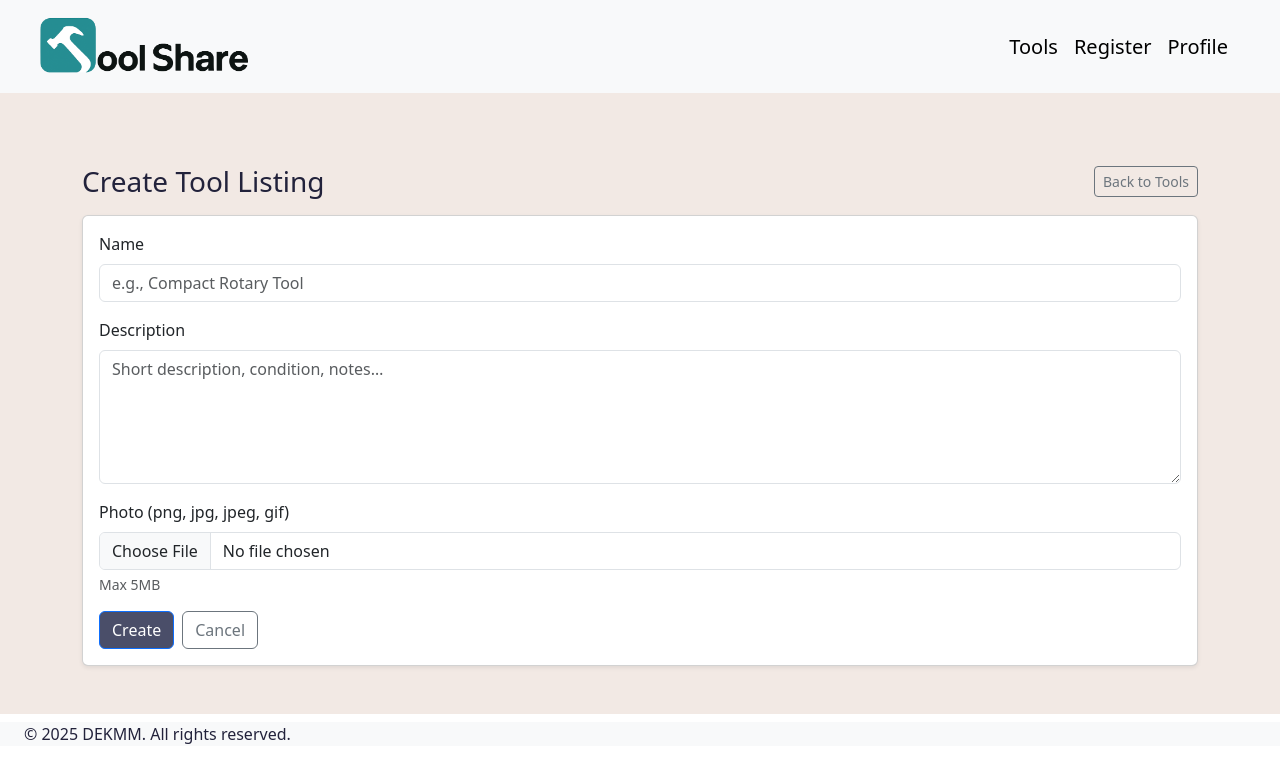
After one commit to eddydesouza/ToolShare, a Flask app: page /tools/new in a window 1280 px wide. The commit adds this page. Shown: the top 783 px of the page. Run offline with Flask 3, Linux system fonts and the light colour scheme.

Commit message:
Implemented create a tool with name description, image, etc. Dedicated tool listings page following current website design. Added tools section to the navbar. Added python-dotenv to the requirements.txt to fix a warning. Added werkzeug utility library to requirements for secure file functionality.

```diff
--- a/app.py
+++ b/app.py
@@ -7,6 +7,8 @@ from search_routes import search_bp
 from tool_routes import tool_bp
 from db import get_db_connection
 from tool_api import tool_api
+from werkzeug.utils import secure_filename
+from datetime import datetime, timezone
 
 # Load environment variables from .env file (optional but helpful for dev)
 load_dotenv()
@@ -22,8 +24,16 @@ app.register_blueprint(tool_api)
 # Stripe Test Mode key
 stripe.api_key = os.getenv('STRIPE_SECRET_KEY', 'sk_test_your_test_key')
 
+# Upload configs for flask/Bootstrap to prevent malicious entries
+app.config['UPLOAD_FOLDER'] = os.path.join('static', 'uploads')
+app.config['MAX_CONTENT_LENGTH'] = 5 * 1024 * 1024  # 5MB
+ALLOWED_EXTENSIONS = {'png', 'jpg', 'jpeg', 'gif'}
+os.makedirs(app.config['UPLOAD_FOLDER'], exist_ok=True)
+
+def allowed_file(filename: str) -> bool:
+    return '.' in filename and filename.rsplit('.', 1)[1].lower() in ALLOWED_EXTENSIONS
+
 # Routes
-
 @app.route('/')
 def index():
     conn = get_db_connection()
@@ -33,7 +43,6 @@ def index():
     cursor.close()
     conn.close()
     return render_template('index.html', artisans=artisans)
-
 
 @app.route('/register_artisan', methods=['GET', 'POST'])
 def register_artisan():
@@ -67,7 +76,6 @@ def register_artisan():
         return redirect(url_for('index'))
 
     return render_template('register_artisan.html')
-
 
 @app.route('/subscribe/<int:artisan_id>', methods=['GET', 'POST'])
 def subscribe(artisan_id):
@@ -142,6 +150,63 @@ def subscribe(artisan_id):
     conn.close()
 
     return render_template('subscribe.html', artisan=artisan)
+@app.route('/tools', methods=['GET'])
+def list_tools():
+    conn = get_db_connection()
+    cursor = conn.cursor(dictionary=True)
+    cursor.execute("""
+        SELECT id, name, description, photo_path, created_at
+        FROM tools
+        ORDER BY created_at DESC
+    """)
+    tools = cursor.fetchall()
+    cursor.close()
+    conn.close()
+    return render_template('tools.html', tools=tools)
+
+@app.route('/tools/new', methods=['GET', 'POST'])
+def create_tool():
+    if request.method == 'POST':
+        name = request.form.get('name', '').strip()
+        description = request.form.get('description', '').strip()
+        owner_id = request.form.get('owner_id', '').strip() or '1'  # fallback to 1
+
+        if not name or not description:
+            flash("Please fill in the name and description.", "danger")
+            return redirect(url_for('create_tool'))
+
+        photo = request.files.get('photo')
+        photo_path = None
+        if photo and photo.filename:
+            if allowed_file(photo.filename):
+                filename = secure_filename(photo.filename)
+                base, ext = os.path.splitext(filename)
+                # fix deprecation warning (use timezone-aware now)
+                filename = f"{base}_{int(datetime.now(timezone.utc).timestamp())}{ext}"
+                save_path = os.path.join(app.config['UPLOAD_FOLDER'], filename)
+                photo.save(save_path)
+                photo_path = f"uploads/{filename}"
+            else:
+                flash("Please upload a valid image (png, jpg, jpeg, gif).", "danger")
+                return redirect(url_for('create_tool'))
+
+        conn = get_db_connection()
+        cursor = conn.cursor()
+        # INSERT now includes owner_id
+        cursor.execute(
+            "INSERT INTO tools (name, description, photo_path, owner_id, created_at) VALUES (%s, %s, %s, %s, NOW())",
+            (name, description, photo_path, owner_id)
+        )
+        conn.commit()
+        cursor.close()
+        conn.close()
+
+        flash("Tool listing created!", "success")
+        return redirect(url_for('list_tools'))
+
+    # GET
+    return render_template('create_tool.html')
+
 
 # Run the app
 if __name__ == '__main__':
--- a/requirements.txt
+++ b/requirements.txt
@@ -1,3 +1,5 @@
+werkzeug
+python-dotenv
 flask
 mysql-connector-python
 selenium
--- a/templates/base.html
+++ b/templates/base.html
@@ -18,7 +18,7 @@
         <span class="visually-hidden">ToolShare</span>
       </a>
       <div class="ms-auto d-flex">
-
+        <a class="navbar-brand" href="{{ url_for('list_tools') }}">Tools</a>
         <a class="navbar-brand" href="{{ url_for('register_artisan') }}">Register</a>
         <a class="navbar-brand" href="{{ url_for('user.profile', user_id=1) }}">Profile</a>
       </div>
--- /dev/null
+++ b/templates/create_tool.html
@@ -0,0 +1,51 @@
+{% extends "base.html" %}
+{% block title %}Create Tool Listing · ToolShare{% endblock %}
+
+{% block content %}
+  <div class="d-flex justify-content-between align-items-center mb-3">
+    <h1 class="h3 m-0">Create Tool Listing</h1>
+    <div>
+      <a class="btn btn-outline-secondary btn-sm" href="{{ url_for('list_tools') }}">Back to Tools</a>
+    </div>
+  </div>
+
+  {% with messages = get_flashed_messages(with_categories=true) %}
+    {% if messages %}
+      {% for category, message in messages %}
+        <div class="alert alert-{{ 'danger' if category == 'danger' else 'success' }} alert-dismissible fade show" role="alert">
+          {{ message }}
+          <button type="button" class="btn-close" data-bs-dismiss="alert" aria-label="Close"></button>
+        </div>
+      {% endfor %}
+    {% endif %}
+  {% endwith %}
+
+  <div class="card shadow-sm">
+    <div class="card-body">
+      <form method="post" enctype="multipart/form-data" class="row g-3">
+        <div class="col-12">
+          <label for="name" class="form-label">Name</label>
+          <input id="name" name="name" class="form-control" type="text"
+                 placeholder="e.g., Compact Rotary Tool" required>
+        </div>
+
+        <div class="col-12">
+          <label for="description" class="form-label">Description</label>
+          <textarea id="description" name="description" class="form-control" rows="5"
+                    placeholder="Short description, condition, notes…" required></textarea>
+        </div>
+
+        <div class="col-12">
+          <label for="photo" class="form-label">Photo (png, jpg, jpeg, gif)</label>
+          <input id="photo" name="photo" class="form-control" type="file" accept=".png,.jpg,.jpeg,.gif">
+          <div class="form-text">Max 5MB</div>
+        </div>
+
+        <div class="col-12 d-flex gap-2">
+          <button class="btn btn-primary" type="submit">Create</button>
+          <a class="btn btn-outline-secondary" href="{{ url_for('list_tools') }}">Cancel</a>
+        </div>
+      </form>
+    </div>
+  </div>
+{% endblock %}
```
Also changed, not shown: templates/tools.html (added, +57 -0 lines), static/uploads/dewalt-impact-drivers-dcf850b-64_1000_1754969401.jpg (added), static/uploads/dewalt-impact-drivers-dcf850b-64_1000_1754987253.jpg (added).
